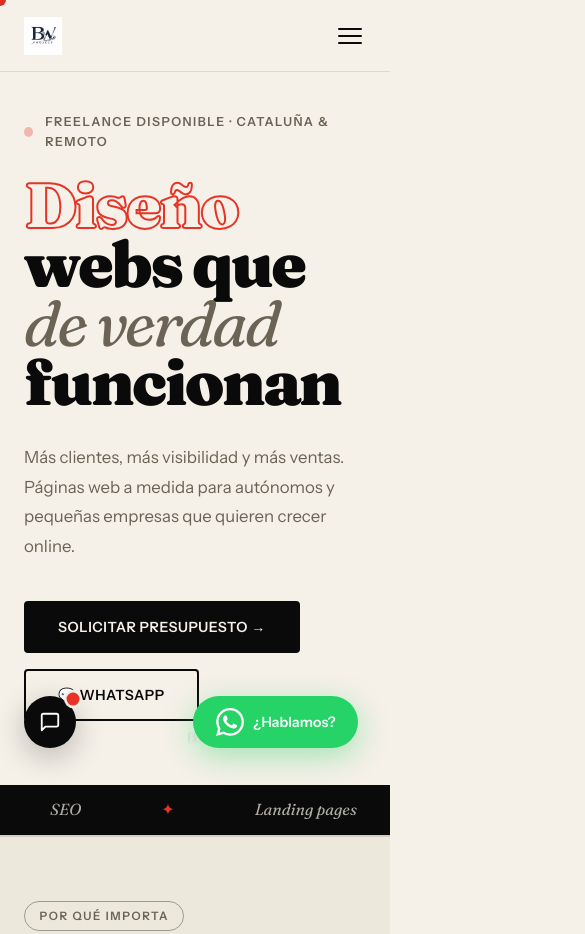
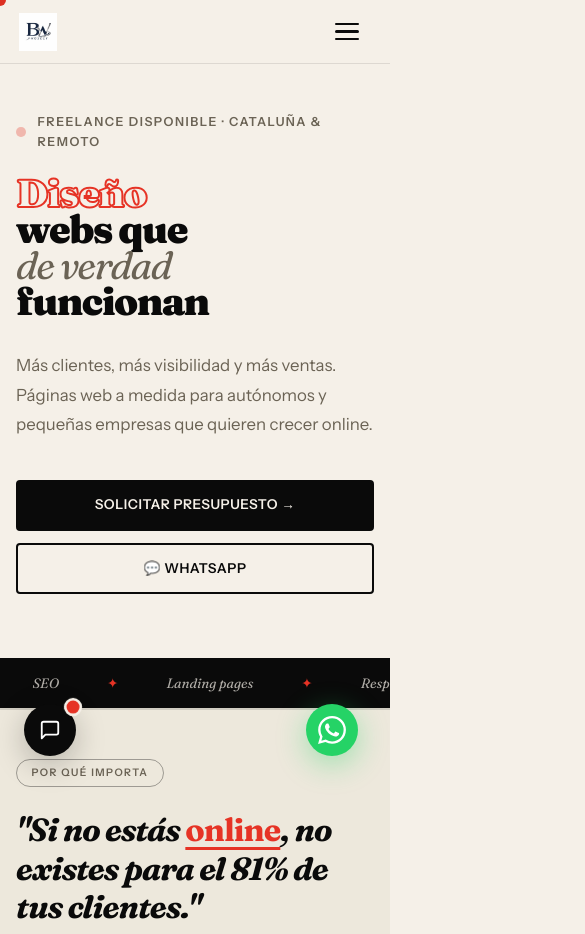
Before and after one commit to bielwebonline/site, a website: page index.html in a window 390 px wide. Shown: the top 934 px of the page, 585 px wide, since content can reach past the window. Drawn offline with Linux system fonts and the light colour scheme.

Commit message:
Add files via upload

```diff
--- a/assets/css/global.css
+++ b/assets/css/global.css
@@ -448,46 +448,192 @@ a:visited { color: inherit; }
 }
 
 /* ══════════════ RESPONSIVE ══════════════ */
+
+/* ── Mobile nav burger ── */
 @media (max-width: 900px) {
-  .nav-links { display: none; }
-  .nav-burger { display: flex; }
+  .nav-links { display: none !important; }
 
-  .nav-mobile-open .nav-links {
+  .nav-burger {
     display: flex !important;
     flex-direction: column;
-    position: fixed;
-    bottom: var(--nav-h); top: auto;
-    left: 0; right: 0;
-    background: #f5f0e8;
-    border-top: 2px solid #0a0a0a;
-    box-shadow: 0 -8px 32px rgba(0,0,0,0.12);
-    padding: 1.5rem 2rem 2rem;
-    gap: 0.25rem;
-    z-index: 8999;
-    max-height: 80vh;
-    overflow-y: auto;
+    justify-content: center;
+    gap: 5px;
+    background: none;
+    border: none;
+    padding: 8px;
+    width: 44px;
+    height: 44px;
+    cursor: pointer;
+    z-index: 9001;
+    position: relative;
   }
 
-  .nav-mobile-open .nav-links li {
-    border-bottom: 1px solid rgba(10,10,10,0.08);
+  .nav-burger span {
+    display: block !important;
+    width: 24px;
+    height: 2.5px;
+    background: #0a0a0a !important;
+    border-radius: 2px;
+    transition: all 0.3s ease;
+    transform-origin: center;
+  }
+}
+
+/* ── Global mobile tweaks ── */
+@media (max-width: 768px) {
+
+  :root {
+    --section-px: 1.2rem;
+    --section-py: 3rem;
+    --nav-h: 64px;
   }
 
-  .nav-mobile-open .nav-links li:last-child {
-    border-bottom: none;
-    padding-top: 0.75rem;
+  /* Images never overflow */
+  img { max-width: 100%; height: auto; }
+
+  /* All grids collapse to 1 col */
+  [style*="grid-template-columns"] {
+    grid-template-columns: 1fr !important;
   }
 
-  .nav-mobile-open .nav-links a {
-    display: block;
-    padding: 0.75rem 0;
-    font-size: 1rem !important;
-    color: #0a0a0a !important;
+  /* Headings scale down */
+  h1 { font-size: clamp(2.4rem, 10vw, 4rem) !important; }
+  h2 { font-size: clamp(1.8rem, 7vw, 3rem) !important; }
+  h3 { font-size: clamp(1.2rem, 5vw, 1.8rem) !important; }
+
+  /* Buttons full-width on mobile */
+  .btn {
+    width: 100%;
+    justify-content: center;
+    font-size: 0.85rem !important;
+    padding: 0.8rem 1.2rem !important;
   }
 
-  .nav-mobile-open .nav-links .nav-cta {
-    display: block !important;
-    text-align: center;
-    padding: 0.75rem 1rem !important;
-    border-radius: 4px;
+  /* Cards no offset shadow on mobile (avoids overflow) */
+  .card:hover,
+  .service-card:hover,
+  .value-card:hover,
+  .plan-card:hover,
+  .maint-card:hover,
+  .blog-card:hover,
+  .project-card:hover {
+    transform: none !important;
+    box-shadow: 0 4px 20px rgba(10,10,10,0.12) !important;
   }
+
+  /* Section labels center on mobile */
+  .section-label { font-size: 0.65rem; }
+
+  /* Marquee items smaller */
+  .marquee-item { font-size: 0.85rem; padding: 0 1.5rem; }
+
+  /* Nav padding */
+  #nav { padding: 0 1.2rem; }
+
+  /* Stat cards hide on mobile */
+  .hero-stat-card { display: none !important; }
+
+  /* About deco box hide */
+  .about-deco-box { display: none; }
+
+  /* About sticker reposition */
+  .about-sticker, .about-sticker-main { display: none; }
+
+  /* Calc extras grid 1 col */
+  .calc-extras-grid { grid-template-columns: 1fr !important; }
+
+  /* Process steps 2 col */
+  .process-steps { grid-template-columns: 1fr 1fr !important; }
+
+  /* Footer */
+  .footer-top { grid-template-columns: 1fr !important; gap: 2rem !important; }
+  .footer-links-col { grid-template-columns: 1fr 1fr !important; }
+  .footer-bottom { flex-direction: column; text-align: center; gap: 0.5rem; }
+
+  /* Contact options */
+  .contact-hero-inner { grid-template-columns: 1fr !important; gap: 2rem !important; }
+  .form-row { grid-template-columns: 1fr !important; }
+
+  /* Blog grid */
+  .blog-grid { grid-template-columns: 1fr !important; }
+  .blog-featured { grid-template-columns: 1fr !important; }
+  .blog-feat-img { min-height: 160px !important; }
+
+  /* Portfolio */
+  .portfolio-grid { grid-template-columns: 1fr !important; }
+  .portfolio-home-grid { grid-template-columns: 1fr !important; }
+
+  /* Services */
+  .services-grid-home { grid-template-columns: 1fr !important; }
+  .svc-inner,
+  .svc-inner.reverse { grid-template-columns: 1fr !important; }
+  .svc-inner.reverse .svc-info { order: 1 !important; }
+  .svc-inner.reverse .svc-detail { order: 2 !important; }
+
+  /* Pricing */
+  .plans-grid { grid-template-columns: 1fr !important; }
+  .maint-grid { grid-template-columns: 1fr !important; }
+  .calc-full-inner { grid-template-columns: 1fr !important; }
+
+  /* About / sobre-mi */
+  .about-hero-grid,
+  .about-strip-inner,
+  .skills-inner,
+  .whyme-inner { grid-template-columns: 1fr !important; gap: 2rem !important; }
+  .about-photo-container { display: none; }
+  .values-grid { grid-template-columns: 1fr 1fr !important; }
+  .tools-grid { grid-template-columns: 1fr 1fr !important; }
+
+  /* Pricing comparison table */
+  .comp-table { font-size: 0.72rem; }
+  .comp-table th, .comp-table td { padding: 0.5rem 0.6rem; }
+
+  /* FAQ */
+  .faq-q { font-size: 0.9rem; }
+
+  /* CTA actions stack */
+  .cta-actions,
+  .hero-actions,
+  .svc-cta-row { flex-direction: column !important; gap: 0.75rem !important; }
+
+  /* Why section */
+  .why-inner { grid-template-columns: 1fr !important; gap: 2rem !important; }
+  .stat-block-grid { grid-template-columns: 1fr 1fr !important; }
+
+  /* Hero */
+  .hero-grid { grid-template-columns: 1fr !important; }
+  .hero-right { display: none !important; }
+
+  /* Calc teaser */
+  .calc-teaser-inner { grid-template-columns: 1fr !important; gap: 2rem !important; }
+
+  /* Services hero */
+  .svc-hero-inner { grid-template-columns: 1fr !important; gap: 2rem !important; }
+
+  /* Portfolio hero */
+  .portfolio-hero-inner h1 { font-size: clamp(3rem, 14vw, 5rem) !important; }
+
+  /* Floating chat reposition */
+  #biel-chat-btn { left: 1rem; bottom: calc(var(--nav-h) + 1rem); }
+  #biel-chat-window { left: 1rem; right: 1rem; width: auto; }
+
+  /* WhatsApp float */
+  #wa-float span { display: none; }
+  #wa-float { padding: 0.75rem !important; border-radius: 50% !important; width: 52px; height: 52px; justify-content: center; }
+
+  /* Watermark hide on mobile */
+  #bilyweb-watermark { display: none; }
+
+  /* Plan cards */
+  .plan-badge { font-size: 0.6rem; }
+  .plan-price { font-size: 2.8rem; }
 }
+
+/* ── Small phones ── */
+@media (max-width: 400px) {
+  :root { --section-px: 1rem; }
+  .values-grid { grid-template-columns: 1fr !important; }
+  .tools-grid { grid-template-columns: 1fr 1fr !important; }
+  .stat-block-grid { grid-template-columns: 1fr !important; }
+  .process-steps { grid-template-columns: 1fr !important; }
+}
```
